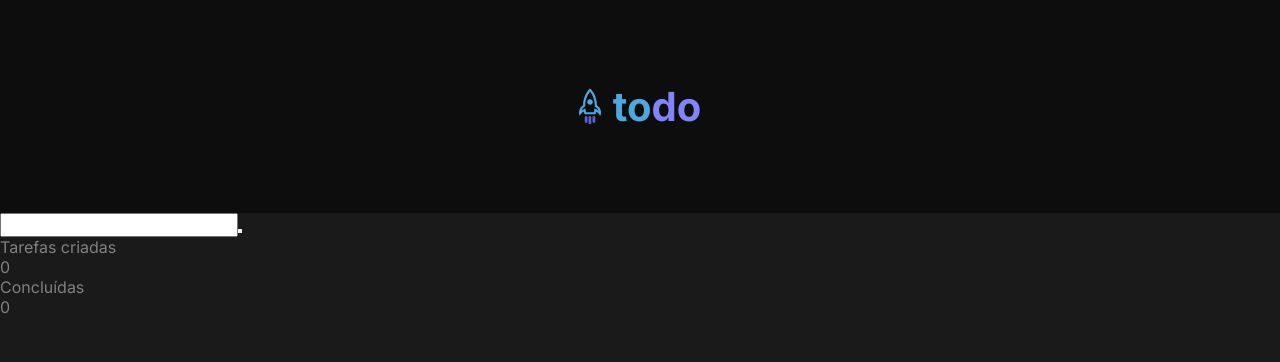
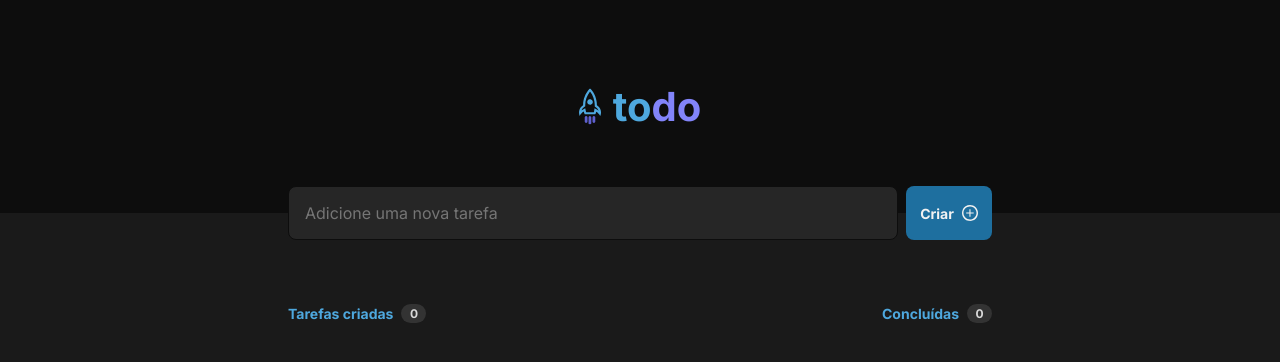
Before and after one commit to Tiago-SO/projeto-to-do-list, a React (Vite) app: page / in a window 1280 px wide. Shown: the top 362 px of the page. Built offline with nearby package versions, Linux system fonts and the light colour scheme.

Commit message:
Ending Record

```diff
--- /dev/null
+++ b/src/App.module.css
@@ -0,0 +1,5 @@
+.wrapper {
+  max-width: 46rem;
+  margin: 0 auto;
+  padding: 0 1rem;
+}
--- a/src/App.tsx
+++ b/src/App.tsx
@@ -1,12 +1,17 @@
 import { Header } from './components/Header';
 import { Record } from './components/Record';
 import './global.css';
+import styles from './App.module.css';
 
 function App() {
   return (
     <div>
       <Header />
+
+      <div className={styles.wrapper}>
       <Record />
+
+      </div>
     </div>
   )
 }
--- /dev/null
+++ b/src/components/Record.module.css
@@ -0,0 +1,66 @@
+.record {
+  margin-top: -1.6875rem;
+}
+
+.record form {
+  width: 100%;
+  margin-bottom: 4rem;
+  display: flex;
+  justify-content: space-between;
+  gap: 0.5rem;
+}
+
+.record form input {
+  width: 39.875rem;
+  height: 3.375rem;
+  padding: 1rem;
+  background: var(--gray-500);
+  border: 1px solid var(--gray-700);
+  border-radius: 8px;
+}
+
+.record form button {
+  width: 5.625rem;
+  background: var(--blue-dark);
+  color: var(--gray-100);
+  font-size: 0.875rem;
+  font-weight: 700;
+  border-radius: 8px;
+  border: none;
+  display: flex;
+  justify-content: center;
+  align-items: center;
+  gap: 0.5rem;
+  cursor: pointer;
+}
+
+.record footer {
+  display: flex;
+  justify-content: space-between;
+  margin-bottom: 1.5rem;
+}
+
+.record footer div {
+  display: flex;
+  align-items: center;
+  gap: 0.5rem;
+}
+
+.record footer div p {
+  font-size: 0.875rem;
+  font-weight: 700;
+  color: var(--blue);
+}
+
+.counter {
+  width: 1.5625rem;
+  height: 1.1875rem;
+  font-size: 0.75rem;
+  font-weight: 700;
+  color: var(--gray-200);
+  background: var(--gray-400);
+  display: flex;
+  justify-content: center;
+  align-items: center;
+  border-radius: 62.4375rem;
+}
--- a/src/components/Record.tsx
+++ b/src/components/Record.tsx
@@ -1,13 +1,16 @@
+import styles from './Record.module.css';
+import plusButton from '../assets/plus-button.svg';
+
 export function Record() {
   return(
-    <div>
-      <form action="">
-        <input type="text" />
-        <button></button>
+    <div className={styles.record}>
+      <form action="" >
+        <input type="text" placeholder='Adicione uma nova tarefa'/>
+        <button><span>Criar</span><img src={plusButton} alt="" /></button>
       </form>
       <footer>
-        <div><p>Tarefas criadas</p><span>0</span></div>
-        <div><p>Concluídas</p><span>0</span></div>
+        <div><p>Tarefas criadas</p><span className={styles.counter}>0</span></div>
+        <div><p>Concluídas</p><span className={styles.counter}>0</span></div>
       </footer>
     </div>
   )
```
Also changed, not shown: src/assets/plus-button.svg (added).
